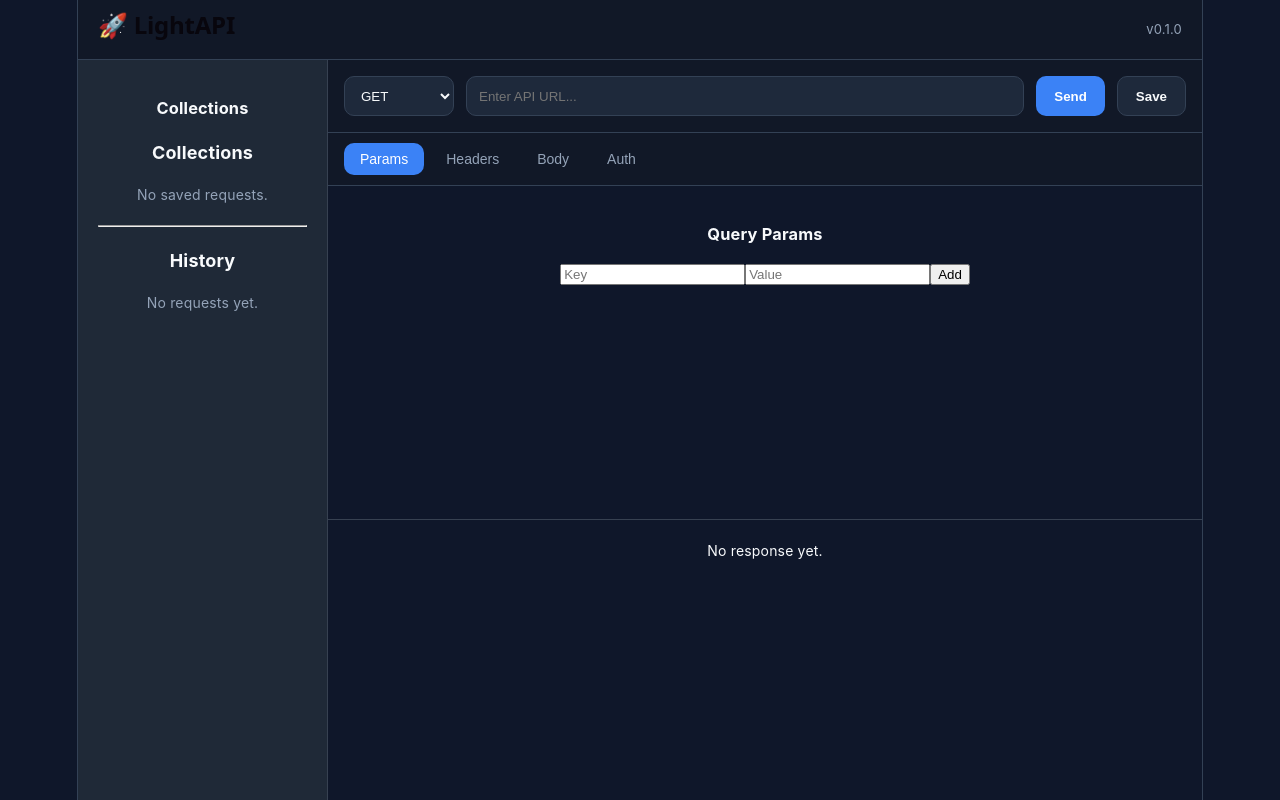
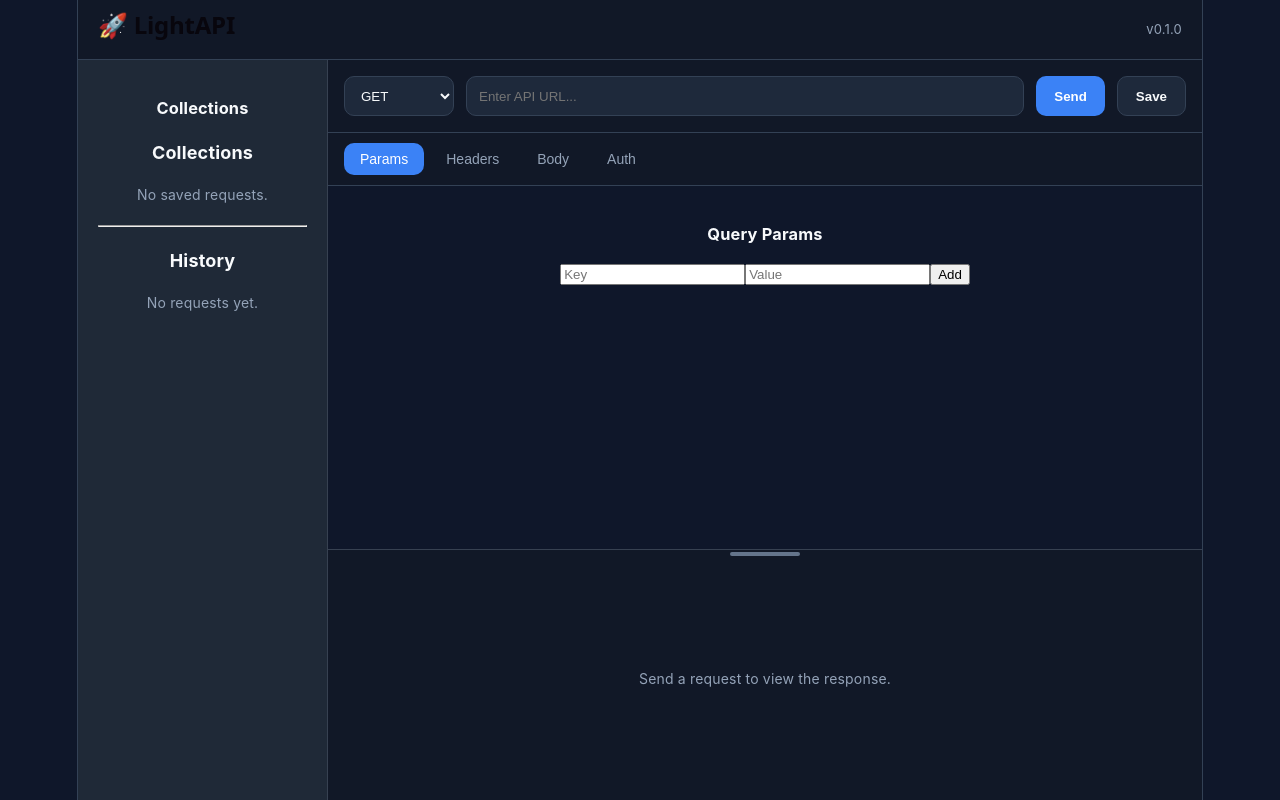
Before and after one commit to sameergaikwad222/lightapi, a React (Vite) app: page / in a window 1280 px wide. Built offline with nearby package versions, Linux system fonts and the light colour scheme.

Commit message:
Done. some UI part

```diff
--- a/package.json
+++ b/package.json
@@ -13,6 +13,8 @@
     "axios": "^1.19.0",
     "react": "^19.2.8",
     "react-dom": "^19.2.8",
+    "react-json-view-lite": "^2.5.0",
+    "react-resizable-panels": "^3.0.6",
     "zustand": "^5.0.14"
   },
   "devDependencies": {
--- a/src/Pages/Home.jsx
+++ b/src/Pages/Home.jsx
@@ -4,7 +4,7 @@ import RequestBar from "../components/RequestBar/RequestBar";
 import RequestTabs from "../components/RequestTabs/RequestTabs";
 import RequestEditor from "../components/RequestEditor/RequestEditor";
 import ResponseViewer from "../components/ResponseViewer/ResponseViewer";
-
+import { Panel, PanelGroup, PanelResizeHandle } from "react-resizable-panels";
 import "../styles/layout.css";
 
 function Home() {
@@ -17,9 +17,23 @@ function Home() {
 
         <div className="workspace">
           <RequestBar />
+
           <RequestTabs />
-          <RequestEditor />
-          <ResponseViewer />
+
+          <PanelGroup
+            direction="vertical"
+            autoSaveId="lightapi-editor-response"
+          >
+            <Panel defaultSize={60} minSize={20}>
+              <RequestEditor />
+            </Panel>
+
+            <PanelResizeHandle className="resize-handle" />
+
+            <Panel defaultSize={40} minSize={20}>
+              <ResponseViewer />
+            </Panel>
+          </PanelGroup>
         </div>
       </div>
     </div>
--- a/src/components/ResponseViewer/ResponseViewer.jsx
+++ b/src/components/ResponseViewer/ResponseViewer.jsx
@@ -1,35 +1,74 @@
 import useRequestStore from "../../store/requestStore";
+import { JsonView, allExpanded } from "react-json-view-lite";
+
+import "react-json-view-lite/dist/index.css";
 
 function ResponseViewer() {
-  const { response } = useRequestStore();
+  const { response, activeResponseTab, setActiveResponseTab } =
+    useRequestStore();
 
   if (!response) {
     return (
       <div className="response-viewer">
-        <p>No response yet.</p>
+        <div className="response-empty">
+          Send a request to view the response.
+        </div>
       </div>
     );
   }
 
   return (
     <div className="response-viewer">
-      <p>
-        <strong>Status:</strong> {response.status} {response.statusText}
-      </p>
+      <div className="response-header">
+        <div className="response-meta">
+          <span className="status-badge">
+            {response.status} {response.statusText}
+          </span>
 
-      <p>
-        <strong>Time:</strong> {response.time} ms
-      </p>
+          <span>{response.time} ms</span>
 
-      <pre
-        style={{
-          whiteSpace: "pre-wrap",
-          wordBreak: "break-word",
-          overflowX: "auto",
-        }}
-      >
-        {JSON.stringify(response.data, null, 2)}
-      </pre>
+          <span>JSON</span>
+        </div>
+      </div>
+
+      <div className="response-tabs">
+        <button
+          className={activeResponseTab === "body" ? "active" : ""}
+          onClick={() => setActiveResponseTab("body")}
+        >
+          Body
+        </button>
+
+        <button
+          className={activeResponseTab === "headers" ? "active" : ""}
+          onClick={() => setActiveResponseTab("headers")}
+        >
+          Headers
+        </button>
+
+        <button
+          className={activeResponseTab === "raw" ? "active" : ""}
+          onClick={() => setActiveResponseTab("raw")}
+        >
+          Raw
+        </button>
+      </div>
+
+      <div className="response-content">
+        {activeResponseTab === "body" && (
+          <div className="json-container">
+            <JsonView data={response.data} shouldExpandNode={allExpanded} />
+          </div>
+        )}
+
+        {activeResponseTab === "headers" && (
+          <JsonView data={response.headers} shouldExpandNode={allExpanded} />
+        )}
+
+        {activeResponseTab === "raw" && (
+          <JsonView data={response} shouldExpandNode={allExpanded} />
+        )}
+      </div>
     </div>
   );
 }
--- a/src/store/requestStore.js
+++ b/src/store/requestStore.js
@@ -40,6 +40,7 @@ const useRequestStore = create((set) => ({
   setHeaders: (headers) => set({ headers }),
   setBody: (body) => set({ body }),
   setAuth: (auth) => set({ auth }),
+  activeResponseTab: "body",
 
   addHistory: (request) =>
     set((state) => {
@@ -83,6 +84,7 @@ const useRequestStore = create((set) => ({
       body: request.body,
       auth: request.auth,
     }),
+  setActiveResponseTab: (tab) => set({ activeResponseTab: tab }),
 }));
 
 export default useRequestStore;
--- a/src/styles/layout.css
+++ b/src/styles/layout.css
@@ -11,18 +11,15 @@ body,
   overflow: hidden;
 }
 
-body{
-    background: var(--bg-primary);
-    color: var(--text-primary);
+body {
+  background: var(--bg-primary);
+  color: var(--text-primary);
 
-    font-family:
-        Inter,
-        system-ui,
-        sans-serif;
+  font-family: Inter, system-ui, sans-serif;
 
-    font-size:14px;
+  font-size: 14px;
 
-    line-height:1.5;
+  line-height: 1.5;
 }
 
 .app {
@@ -99,7 +96,7 @@ body{
   font-size: 14px;
   font-weight: 500;
 
-  transition: all .2s ease;
+  transition: all 0.2s ease;
 }
 
 .request-tabs button:hover {
@@ -113,18 +110,20 @@ body{
 }
 
 .request-editor {
+  width: 100%;
+  height: 100%;
   flex: 1;
   padding: 20px;
   border-bottom: 1px solid #374151;
-  overflow-y: auto;
+  overflow: auto;
 }
 
-
 .response-viewer {
-  height: 280px;
-  padding: 20px;
-  overflow: auto;
-  flex-shrink: 0;
+  flex: 1;
+  display: flex;
+  flex-direction: column;
+  background: var(--bg-secondary);
+  overflow: hidden;
 }
 
 .response-viewer pre {
@@ -188,8 +187,6 @@ body{
   cursor: pointer;
 }
 
-
-
 .request-bar {
   display: flex;
   align-items: center;
@@ -215,7 +212,7 @@ body{
 
   outline: none;
 
-  transition: all .2s ease;
+  transition: all 0.2s ease;
 }
 
 .request-bar select {
@@ -230,7 +227,7 @@ body{
 .request-bar select:focus,
 .request-bar input:focus {
   border-color: var(--primary);
-  box-shadow: 0 0 0 3px rgba(59,130,246,.2);
+  box-shadow: 0 0 0 3px rgba(59, 130, 246, 0.2);
 }
 
 .request-bar button {
@@ -245,7 +242,7 @@ body{
 
   font-weight: 600;
 
-  transition: .2s;
+  transition: 0.2s;
 }
 
 .request-bar button:first-of-type {
@@ -313,7 +310,7 @@ body{
 
   padding: 14px;
 
-  transition: .2s;
+  transition: 0.2s;
 
   cursor: pointer;
 }
@@ -347,27 +344,27 @@ body{
 }
 
 .method-badge.get {
-  background: rgba(34,197,94,.18);
+  background: rgba(34, 197, 94, 0.18);
   color: #22c55e;
 }
 
 .method-badge.post {
-  background: rgba(59,130,246,.18);
+  background: rgba(59, 130, 246, 0.18);
   color: #3b82f6;
 }
 
 .method-badge.put {
-  background: rgba(245,158,11,.18);
+  background: rgba(245, 158, 11, 0.18);
   color: #f59e0b;
 }
 
 .method-badge.patch {
-  background: rgba(168,85,247,.18);
+  background: rgba(168, 85, 247, 0.18);
   color: #a855f7;
 }
 
 .method-badge.delete {
-  background: rgba(239,68,68,.18);
+  background: rgba(239, 68, 68, 0.18);
   color: #ef4444;
 }
 
@@ -395,7 +392,7 @@ body{
 
   cursor: pointer;
 
-  transition: .2s;
+  transition: 0.2s;
 }
 
 .delete-btn:hover {
@@ -406,3 +403,208 @@ body{
 .empty-text {
   color: var(--text-secondary);
 }
+
+/* ===========================
+   Response Viewer
+=========================== */
+
+.response-viewer {
+  width: 100%;
+  height: 100%;
+  display: flex;
+  flex-direction: column;
+  background: var(--bg-secondary);
+  overflow: hidden;
+}
+
+.response-empty {
+  flex: 1;
+
+  display: flex;
+  align-items: center;
+  justify-content: center;
+
+  color: var(--text-secondary);
+  font-size: 14px;
+}
+
+.response-header {
+  display: flex;
+  justify-content: space-between;
+  align-items: center;
+
+  padding: 14px 18px;
+
+  border-bottom: 1px solid var(--border);
+}
+
+.response-meta {
+  display: flex;
+  align-items: center;
+  gap: 14px;
+}
+
+.status-badge {
+  padding: 6px 12px;
+
+  border-radius: 20px;
+
+  background: rgba(34, 197, 94, 0.18);
+  color: #22c55e;
+
+  font-weight: 600;
+}
+
+.response-tabs {
+  display: flex;
+  gap: 6px;
+
+  padding: 10px 16px;
+
+  border-bottom: 1px solid var(--border);
+}
+
+.response-tabs button {
+  background: transparent;
+  border: none;
+
+  color: var(--text-secondary);
+
+  padding: 8px 14px;
+
+  border-radius: 8px;
+
+  cursor: pointer;
+
+  transition: 0.2s;
+}
+
+.response-tabs button:hover {
+  background: var(--bg-hover);
+  color: var(--text-primary);
+}
+
+.response-tabs button.active {
+  background: var(--primary);
+  color: white;
+}
+
+.response-content {
+    flex: 1;
+
+    display: block;
+
+    overflow: auto;
+
+    padding: 16px;
+
+    width: 100%;
+    height: 100%;
+
+    text-align: left;
+}
+.response-content > * {
+    margin: 0 !important;
+
+    text-align: left !important;
+
+    justify-content: flex-start !important;
+
+    align-items: flex-start !important;
+}
+
+.response-content pre {
+  margin: 0;
+  min-height: 100%;
+  padding: 18px;
+  white-space: pre-wrap;
+  word-break: break-word;
+  font-size: 13px;
+  line-height: 1.7;
+  color: var(--text-primary);
+  font-family: "JetBrains Mono", Consolas, monospace;
+}
+
+.resize-handle {
+  height: 8px;
+
+  background: var(--bg-secondary);
+
+  position: relative;
+
+  cursor: row-resize;
+
+  transition: 0.2s;
+}
+
+.resize-handle:hover {
+  background: var(--primary);
+}
+
+.resize-handle::after {
+  content: "";
+
+  position: absolute;
+
+  left: 50%;
+  top: 50%;
+
+  transform: translate(-50%, -50%);
+
+  width: 70px;
+  height: 4px;
+
+  border-radius: 20px;
+
+  background: #64748b;
+}
+
+.resize-handle:hover::after {
+  background: white;
+}
+
+.json-view{
+
+    background:transparent !important;
+
+    color:#f8fafc;
+
+    font-size:13px;
+
+    font-family:
+        "JetBrains Mono",
+        monospace;
+}
+
+.json-view .string{
+
+    color:#98c379;
+}
+
+.json-view .number{
+
+    color:#d19a66;
+}
+
+.json-view .boolean{
+
+    color:#c678dd;
+}
+
+.json-view .property{
+
+    color:#61afef;
+}
+
+.json-container {
+    width: 100%;
+    height: 100%;
+
+    display: block;
+
+    text-align: left;
+}
+
+.json-container * {
+    text-align: left;
+}
```
Also changed, not shown: 1 other file (tests, documents, lock files or other folders).
